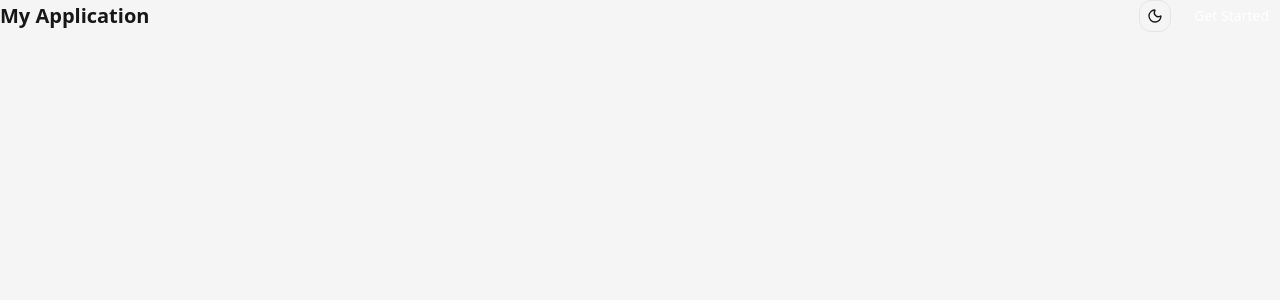
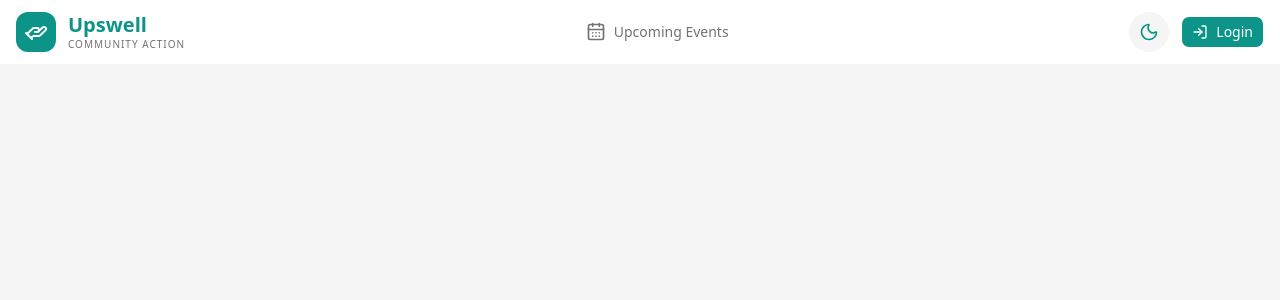
Before and after one commit to nasifmustufakhan7220/social-events-client, a Next.js app: page / in a window 1280 px wide. Shown: the top 300 px of the page. Built offline with nearby package versions, Linux system fonts and the light colour scheme.

Commit message:
navabar almost completed, but need to functionality for user profife

```diff
--- a/src/app/globals.css
+++ b/src/app/globals.css
@@ -5,11 +5,9 @@
 @custom-variant dark (&:is(.dark *));
 
 /* Light Theme */
-
-
 :root {
   --background: #f5f5f5;
-  --foreground: #171717;
+  --foreground: #f5f5f5;
 
   --card: #ffffff;
   --card-foreground: #171717;
@@ -36,15 +34,20 @@
   --radius: 0.75rem;
 
   /* Custom Brand Color */
-  --brand: #0284c7;
+  --brand: #0d9488;
+
+  /* Sun Color (taken from the sun icon)
+     Slightly deeper amber in light mode so it stays readable on light backgrounds */
+  --sun: #f59e0b;
+  --sun-foreground: #1c1917; /* text/icon color to use ON TOP of the sun color */
+  --border: #404040
 }
 
 /* Dark Theme */
 
-
 .dark {
   --background: #202020;
-  --foreground: #f5f5f5;
+  --foreground: #202020;
 
   --card: #292929;
   --card-foreground: #f5f5f5;
@@ -69,7 +72,13 @@
   --ring: #38bdf8;
 
   /* Custom Brand Color */
-  --brand: #38bdf8;
+  --brand: #2dd4bf;
+
+  /* Sun Color (exact color from the sun icon)
+     Bright amber works well on dark backgrounds */
+  --sun: #ffb900;
+  --sun-foreground: #0f1624; /* dark navy text/icon color to use ON TOP of the sun color */
+  --border: #404040
 }
 
 /* Tailwind CSS Theme Mapping */
@@ -101,6 +110,11 @@
 
   --color-brand: var(--brand);
 
+  /* Sun color mapping: enables classes like bg-sun, text-sun, border-sun */
+  --color-sun: var(--sun);
+  --color-sun-foreground: var(--sun-foreground);
+  --color-border: var(--border)
+
   --radius-lg: var(--radius);
 }
 
--- a/src/components/Shared/Navbar.tsx
+++ b/src/components/Shared/Navbar.tsx
@@ -1,20 +1,48 @@
 import React from "react";
+import { CalendarDays, HelpingHand, LogIn } from "lucide-react";
 import { Button } from "../ui/button";
 import ThemeToggle from "../theme-toggle";
+import Link from "next/link";
 
 const Navbar = () => {
   return (
-    <div>
-      <nav className="flex items-center justify-between">
-        <h1 className="text-xl font-bold">My Application</h1>
+    <nav className=" bg-card">
+      <div className="mx-auto flex max-w-7xl items-center justify-between px-4 py-3">
+        {/* Brand */}
+        <div className="flex items-center gap-3">
+          <div className="flex h-10 w-10 shrink-0 items-center justify-center rounded-xl bg-brand">
+            <HelpingHand className="h-6 w-6 text-white" />
+          </div>
+          <div className="flex flex-col">
+            <span className="text-lg font-bold leading-tight text-brand sm:text-xl">
+              Upswell
+            </span>
+            <span className="text-[10px] font-medium tracking-widest text-muted-foreground">
+              COMMUNITY ACTION
+            </span>
+          </div>
+        </div>
 
+        {/* Nav Link (hidden on small screens) */}
+        <Link
+          href="#"
+          className="hidden items-center gap-2 text-sm font-medium text-muted-foreground hover:text-foreground md:flex"
+        >
+          <CalendarDays className="h-5 w-5" />
+          Upcoming Events
+        </Link>
+
+        {/* Actions */}
         <div className="flex items-center gap-3">
           <ThemeToggle />
 
-          <Button className={`bg-background`}>Get Started</Button>
+          <Button className="gap-2 bg-brand text-white hover:bg-brand/90">
+            <LogIn className="h-4 w-4" />
+            Login
+          </Button>
         </div>
-      </nav>
-    </div>
+      </div>
+    </nav>
   );
 };
 
--- a/src/components/theme-toggle.tsx
+++ b/src/components/theme-toggle.tsx
@@ -1,40 +1,37 @@
-"use client"
+"use client";
 import { useTheme } from "next-themes";
 import { useEffect, useState } from "react";
-import { Button } from "@/components/ui/button";
 import { Moon, Sun } from "lucide-react";
 
-
 const ThemeToggle = () => {
-    const {resolvedTheme, setTheme} = useTheme();
+  const { resolvedTheme, setTheme } = useTheme();
 
   const [mounted, setMounted] = useState(false);
 
-    useEffect(()=>{
+  useEffect(() => {
     setMounted(true);
-    },[])
+  }, []);
 
-
-    if(!mounted){
+  if (!mounted) {
     return null;
   }
 
-    const handelTheme = ()=>{
-        setTheme(resolvedTheme === "dark" ? "light" : "dark")
-    }
+  const handelTheme = () => {
+    setTheme(resolvedTheme === "dark" ? "light" : "dark");
+  };
   return (
-        <Button
-      variant="outline"
-      size="icon"
+    <button
+      type="button"
       onClick={handelTheme}
       aria-label="Toggle theme"
+      className="flex h-10 w-10 items-center justify-center rounded-full border  bg-background text-foreground hover:bg-muted"
     >
       {resolvedTheme === "dark" ? (
-        <Sun />
+        <Sun className="h-5 w-5 text-sun cursor-pointer" />
       ) : (
-        <Moon />
+        <Moon className="h-5 w-5 text-brand cursor-pointer" />
       )}
-    </Button>
+    </button>
   );
 };
 
```
Also changed, not shown: 1 other file (tests, documents, lock files or other folders). Lines whose indentation alone changed are shown as unchanged.
